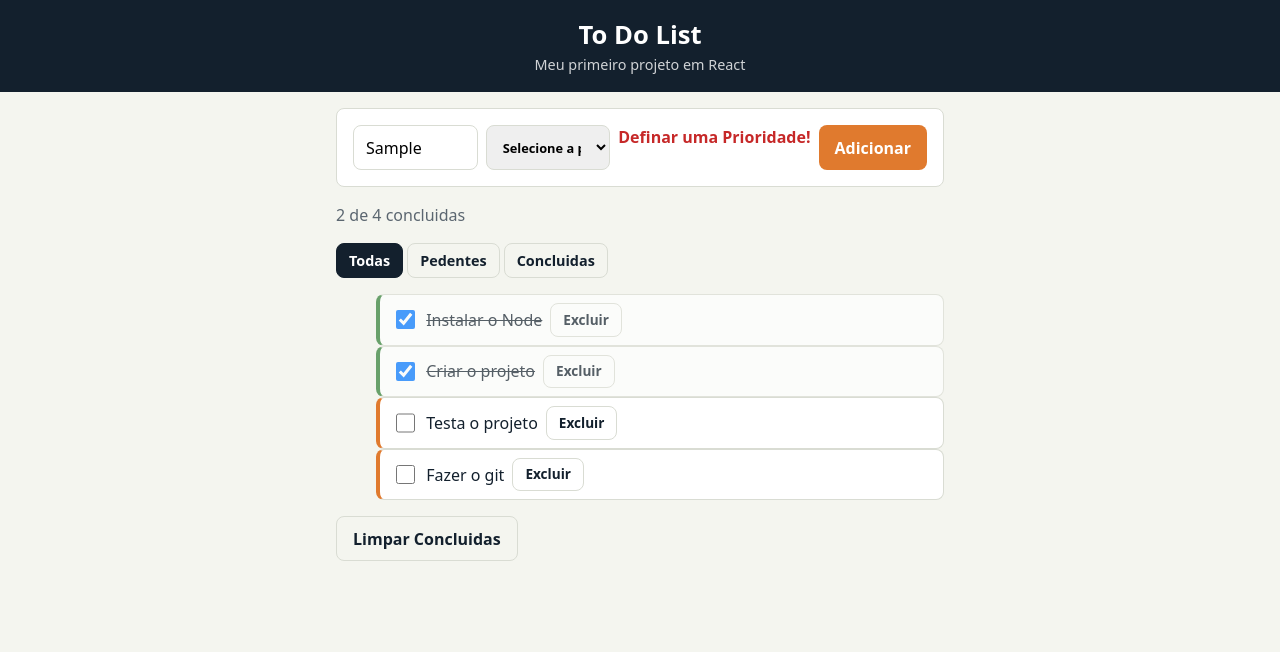
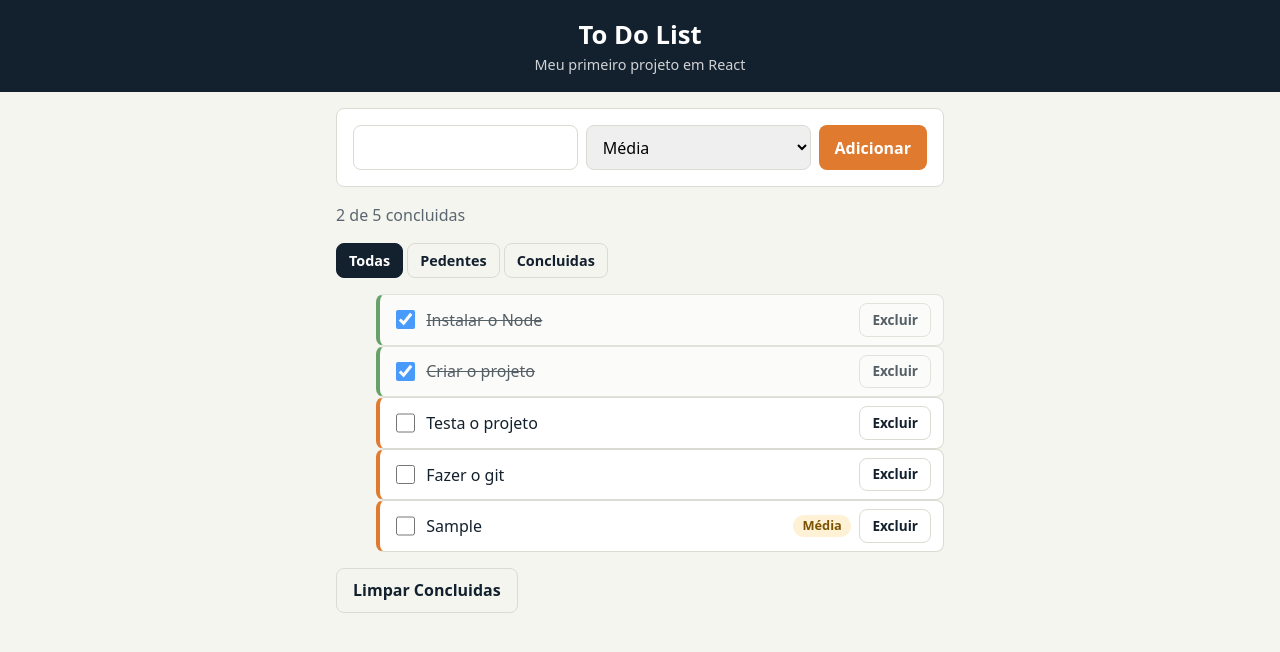
Before and after one commit to joaopaulo827/todo-react, a Next.js app: page / in a window 1280 px wide. Both pictures are taken after typing "Sample" into the empty fields and a click on the button "Adicionar". Shown: the top 652 px of the page. Built offline with nearby package versions, Linux system fonts and the light colour scheme.

Commit message:
feat: prioriedades e editar com double clique nas atividades

```diff
--- a/components/FormTarefa.js
+++ b/components/FormTarefa.js
@@ -5,31 +5,27 @@ import { useState } from "react";
 export default function FormTarefa({ aoAdicionar }) {
     const [texto, setTexto] = useState("");
     const [erro, setErro] = useState("");
-    const [prioridade, setPrioridade]= useState("");
+    const [prioridade, setPrioridade]= useState("media");
     const enviar = (event) => {
     event.preventDefault();
     if (texto.trim() === "") { setErro("Digite uma Tarefa!")
      return;
     }
-    if (prioridade.trim() === "") { setErro("Definar uma Prioridade!")
-     return;
-    }
-    aoAdicionar(texto.trim());
+    aoAdicionar(texto.trim(),prioridade);
     setTexto("");
-    setPrioridade(prioridade.trim());
+    setErro("");
     };
 
     return (
     <form className="formulario" onSubmit={enviar}>
     <input value={texto} onChange={(event) => setTexto(event.target.value)} />
     <select
-    className="etiqueta"
-    value={prioridade}
-    onChange={(event) => setPrioridade(event.target.value)}>
-    <option value="">Selecione a prioridade</option>
-    <option value="Alta">Alta</option>
-    <option value="Média">Média</option>
-    <option value="Baixa">Baixa</option>
+     aria-label="Prioridade"
+     value={prioridade}
+     onChange={(e)=>setPrioridade(e.target.value)}>
+    <option value="alta">Alta</option>
+    <option value="media">Média</option>
+    <option value="baixa">Baixa</option>
     </select>
     {erro !== "" && <p className="erro">{erro}</p>}
     <button type="submit">Adicionar</button>
--- a/components/ListaDeTarefas.js
+++ b/components/ListaDeTarefas.js
@@ -4,6 +4,7 @@ import { useState } from "react";
 import { tarefasIniciais } from "./dados";
 import TarefasItem from "./tarefasItem";
 import FormTarefa from "./FormTarefa";
+
 
 export default function ListaDeTarefas(){
     const[tarefas, setTarefas]=useState(tarefasIniciais)
@@ -19,14 +20,24 @@ export default function ListaDeTarefas(){
         )
     }
 
-    const adicionar= (descricao)=>{
-        const nova = {id: Date.now(), descricao: descricao, concluida: false}
+    const excluir=(id)=>{
+        setTarefas(
+            tarefas.filter((tarefa)=> tarefa.id !== id))
+    }
+
+    const adicionar= (descricao,prioridade)=>{
+        const nova = {id: Date.now(), descricao: descricao, concluida: false, prioridade:prioridade}
         setTarefas([...tarefas,nova])
     }
 
-    const excluir=(id)=>{
+    const editar=(id,descricao)=>{
         setTarefas(
-            tarefas.filter((tarefa)=> tarefa.id !== id))
+            tarefas.map((tarefa)=>
+            tarefa.id===id?
+            { ...tarefa, descricao: descricao}:
+            tarefa
+        )
+        )
     }
 
     const totalConcluidas=tarefas.filter((tarefa)=> tarefa.concluida).length
@@ -46,8 +57,6 @@ export default function ListaDeTarefas(){
         {valor : "pedentes", texto: "Pedentes"},
         {valor : "concluidas", texto: "Concluidas"}
     ]
-
-
 
     return(
         <section>
@@ -81,7 +90,8 @@ export default function ListaDeTarefas(){
             <TarefasItem key={tarefa.id}
             tarefa={tarefa}
             aoConcluir={concluir}
-            aoExcluir={excluir}/>
+            aoExcluir={excluir}
+            aoEditar={editar}/>
         ))}
         </ul>
         ) }
--- a/components/tarefasItem.js
+++ b/components/tarefasItem.js
@@ -1,11 +1,61 @@
-export default function TarefasItem({tarefa, aoConcluir, aoExcluir}){
+"use client"
+
+import { useState } from "react"
+
+    const PRIORIDADES={
+        alta: "Alta",
+        media: "Média",
+        baixa: "Baixa"
+    }
+
+export default function TarefasItem({tarefa, aoConcluir, aoExcluir, aoEditar}){
+    const [editando, setEditando]= useState(false);
+    const [texto,setTexto]= useState(tarefa.descricao);
+
+    const salvarEdicao=()=>{
+        const limpo= texto.trim()
+        if(limpo !==""){
+            aoEditar(tarefa.id,limpo);
+        }else{
+            setTexto(tarefa.descricao)
+        }
+        setEditando(false);
+    }
+
+    const teclaNaEdicao=(event)=>{
+        if(event.key === "Enter") salvarEdicao();
+        if(event.key === "Escape"){
+            setTexto(tarefa.descricao);
+            setEditando(false);
+        }
+    }
+
     return(
         <li className={tarefa.concluida?"tarefa concluida": "tarefa"}>
         <label>
+            {editando ?(
+             <input
+             className="editar"
+             value={texto}
+             onChange={(e)=> setTexto(e.target.value)}
+             onBlur={salvarEdicao}
+             onKeyDown={teclaNaEdicao}
+             autoFocus
+             aria-label="Editar Tarefa"
+             />
+            ):(
+            <label onDoubleClick={()=> setEditando(true)}>
             <input type="checkbox" checked={tarefa.concluida}
             onChange={()=>aoConcluir(tarefa.id)}
             />
             <span>{tarefa.descricao}</span>
+            </label>
+            )}
+            {tarefa.prioridade &&(
+                <span className={"etiqueta "+tarefa.prioridade}>
+                {PRIORIDADES[tarefa.prioridade]}
+                </span>
+            )}
             <button type="button" className="botao-secundario"
             onClick={()=>aoExcluir(tarefa.id)}>
              Excluir
```
